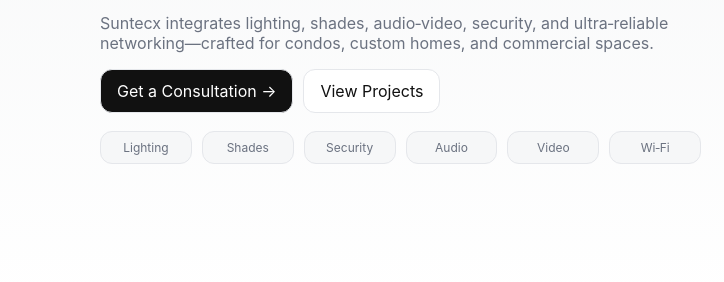
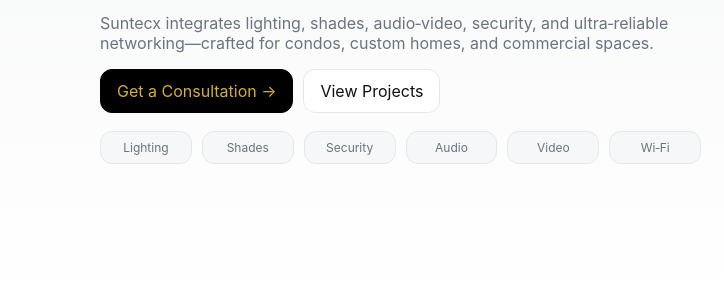
Before and after one commit to waleedalkassim-cyber/suntecx-site, a plain HTML site: page index.html in a window 1280 px wide. Shown: the part 296-578 px from the top of the page, 0-724 px from the left. Drawn offline with Linux system fonts and the light colour scheme.

Commit message:
Add files via upload

```diff
--- a/index.html
+++ b/index.html
@@ -45,22 +45,7 @@
       .footer-grid{grid-template-columns:1fr 1fr}
       .logo-grid{grid-template-columns:repeat(2,1fr)}
     }
-
-
-/* === Suntecx Gold Buttons Fix === */
-a.btn, button.btn {
-  transition: color 0.3s ease, background-color 0.3s ease;
-}
-a.btn.gold-button, button.btn.gold-button {
-  background-color: #000 !important;
-  color: #d4af37 !important;
-  border: 1px solid #000 !important;
-}
-a.btn.gold-button:hover, button.btn.gold-button:hover {
-  color: #FFD700 !important; /* brighter gold on hover */
-}
-</style>
-
+  </style>
 </head>
 <body>
   <header>
@@ -264,5 +249,23 @@ a.btn.gold-button:hover, button.btn.gold-button:hover {
   </footer>
 
   <script>document.getElementById('year').textContent=new Date().getFullYear()</script>
+
+<style>
+/* Gold CTA style applied via JS */
+.gold-button{background-color:#000 !important;color:#d4af37 !important;border:1px solid #000 !important;transition:color .3s ease,background-color .3s ease;}
+.gold-button:hover{color:#FFD700 !important;}
+</style>
+<script>
+(function(){
+  var targets = ["get a quote","get a consultation","start now","send request"];
+  var nodes = document.querySelectorAll('a,button');
+  nodes.forEach(function(el){
+    var t = (el.textContent||"").trim().toLowerCase();
+    if (targets.some(function(x){ return t.indexOf(x) !== -1; })) {
+      el.classList.add('gold-button');
+    }
+  });
+})();
+</script>
 </body>
 </html>
```
Also changed, not shown: services.html (+18 -0 lines).
